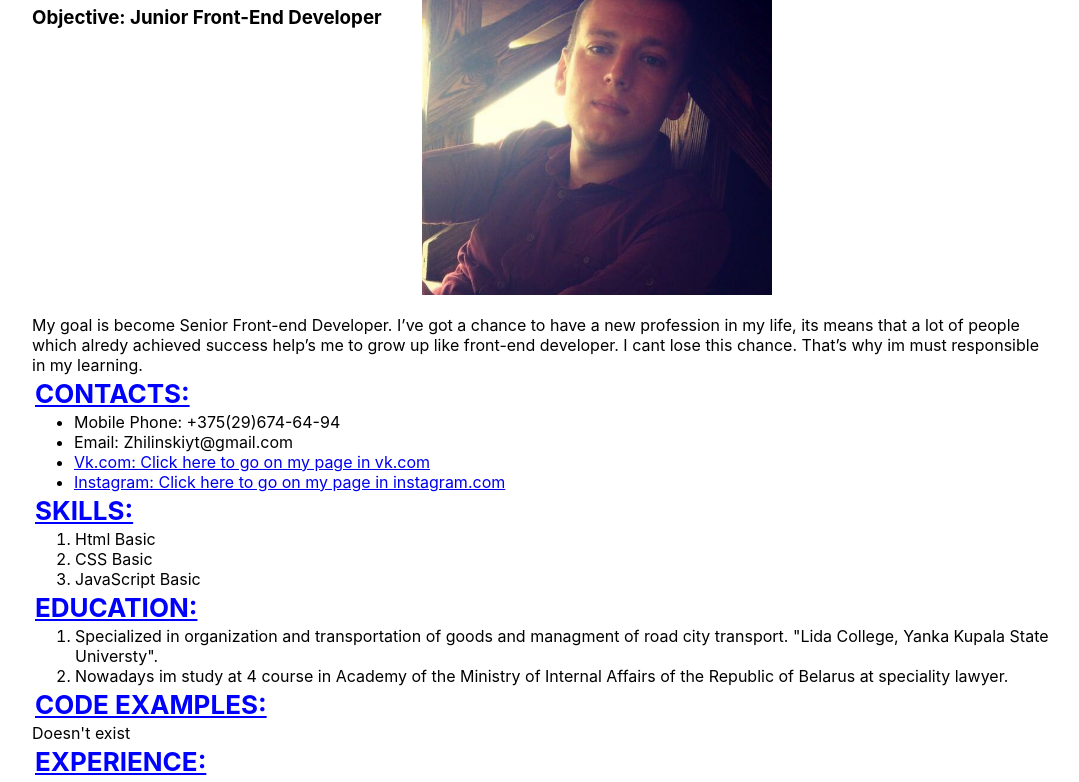
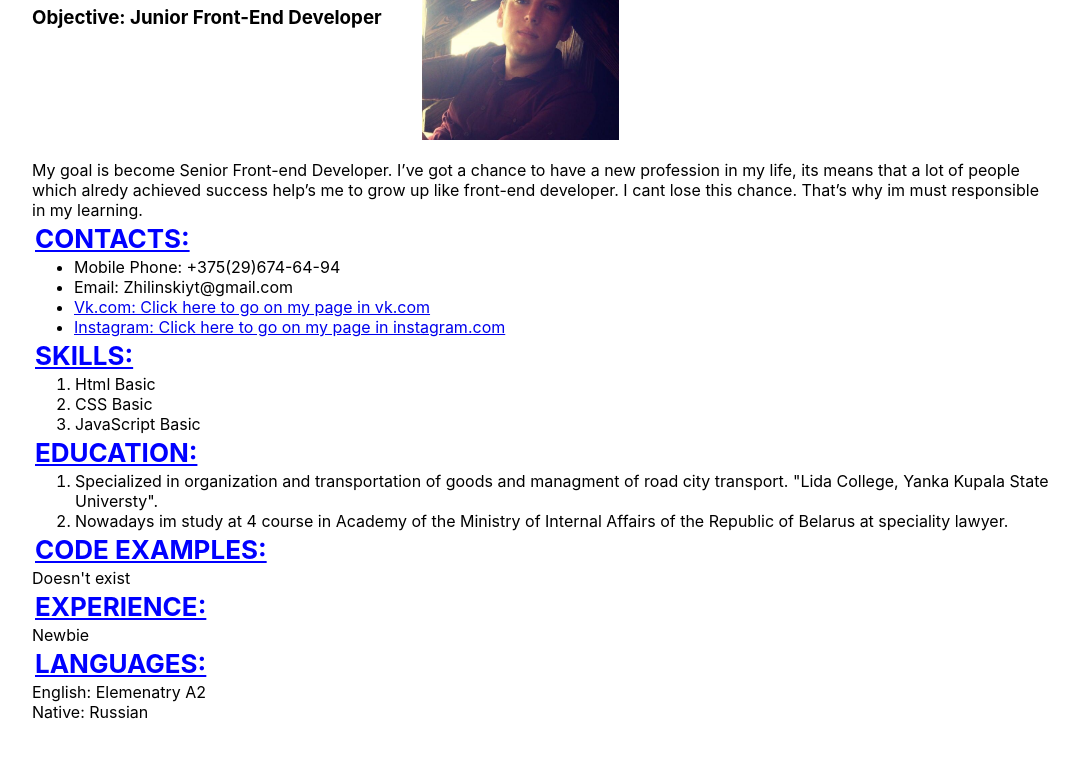
Before and after one commit to zhilinskiyt/rsschool-cv, a plain HTML site: page index.html in a window 1280 px wide. Shown: the part 84-866 px from the top of the page, without its empty margins (96-1175 px from the left). After the commit the page ends 814 px from the top, so only its background shows below. Drawn offline with Linux system fonts and the light colour scheme.

Commit message:
feat: change photo height

```diff
--- a/style.css
+++ b/style.css
@@ -31,8 +31,7 @@ ol {
 
 .photo {
   max-width: 100%;
-  max-height: 100%;
-  width: 350px;
+  height: 200px;
 }
 
 .phototext {
```
